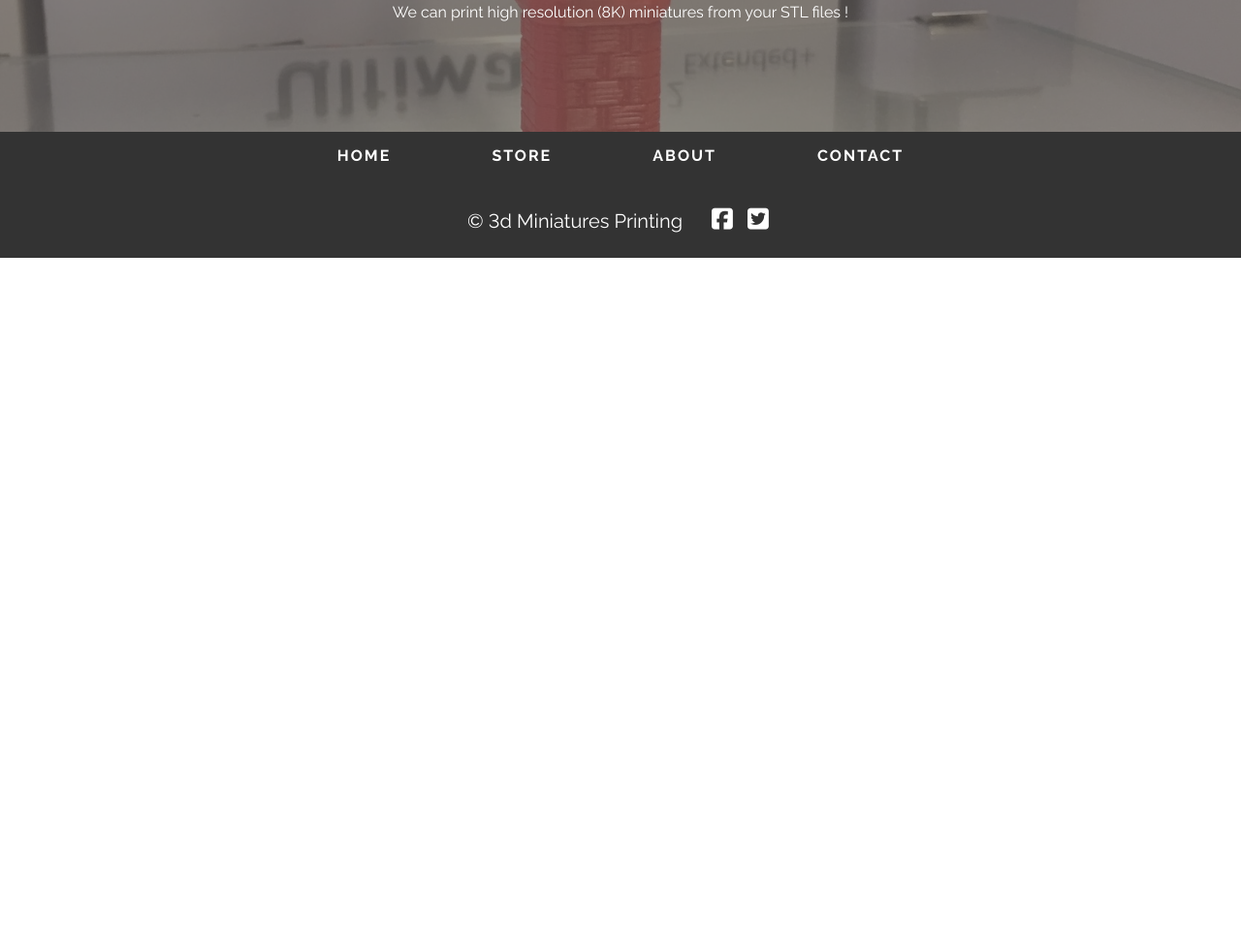
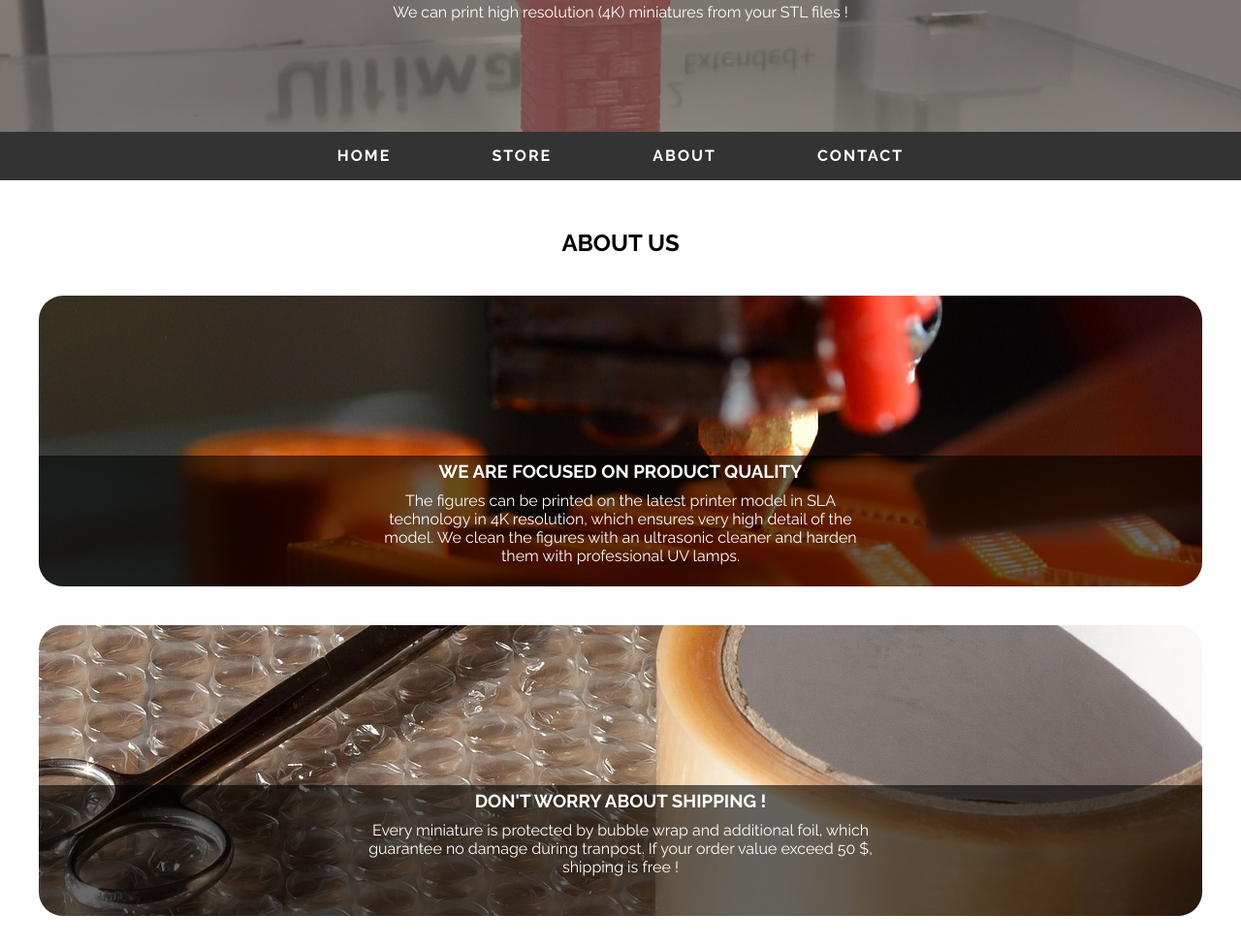
Before and after one commit to Michal-Hildebrandt/3dMiniaturePrintingWebsite, a plain HTML site: page index.html in a window 1280 px wide. Shown: the part 164-1140 px from the top of the page at 97% size. Before the commit the page ends 800 px from the top, so only its background shows below. Drawn offline with Linux system fonts and the light colour scheme.

Commit message:
added main section

```diff
--- a/css/main.css
+++ b/css/main.css
@@ -65,6 +65,57 @@ body {
 	background-color: rgba(92, 86, 86, 0.679);
 }
 
+main {
+	margin: 50px auto;
+	width: 1200px;
+}
+
+main h2 {
+	margin-bottom: 30px;
+	text-transform: uppercase;
+	text-align: center;
+}
+
+.about-us-box {
+	position: relative;
+	height: 300px;
+	margin: 40px 0;
+	background-attachment: fixed;
+	background-position: center;
+	border-radius: 25px;
+	overflow: hidden;
+}
+
+.top {
+	background-image: url('../img/quality.jpg');
+}
+.middle {
+	background-image: url('../img/foil.jpg');
+}
+.bottom {
+	background-image: url('../img/print.jpg');
+}
+.about-us-text {
+	position: absolute;
+	top: 50%;
+	left: 50%;
+	transform: translate(-50%, 0%);
+	bottom: 20px;
+	padding: 20px 40px;
+	text-align: center;
+	color: #fff;
+}
+.about-us-text h3 {
+	margin-bottom: 10px;
+	text-transform: uppercase;
+}
+.about-us-bg {
+	position: absolute;
+	bottom: 0;
+	height: 45%;
+	width: 100%;
+	background-color: rgba(0, 0, 0, 0.6);
+}
 footer {
 	height: 80px;
 	line-height: 80px;
--- a/index.html
+++ b/index.html
@@ -24,7 +24,7 @@
 				<div class="header-text">
 					<h1>3D Miniatures Printing</h1>
 					<p>
-						We can print high resolution (8K) miniatures from your STL files !
+						We can print high resolution (4K) miniatures from your STL files !
 					</p>
 				</div>
 			</div>
@@ -37,7 +37,42 @@
 				<li class="nav-item"><a href="#">Contact</a></li>
 			</ul>
 		</nav>
-		<main></main>
+		<main>
+			<h2>About us</h2>
+			<div class="about-us-box top">
+				<div class="about-us-bg"></div>
+				<div class="about-us-text">
+					<h3>We are focused on product quality</h3>
+					<p>
+						The figures can be printed on the latest printer model in SLA
+						technology in 4K resolution, which ensures very high detail of the
+						model. We clean the figures with an ultrasonic cleaner and harden
+						them with professional UV lamps.
+					</p>
+				</div>
+			</div>
+			<div class="about-us-box middle">
+				<div class="about-us-bg"></div>
+				<div class="about-us-text">
+					<h3>Don't worry about shipping !</h3>
+					<p>
+						Every miniature is protected by bubble wrap and additional foil,
+						which guarantee no damage during tranpost. If your order value
+						exceed 50 $, shipping is free !
+					</p>
+				</div>
+			</div>
+			<div class="about-us-box bottom">
+				<div class="about-us-bg"></div>
+				<div class="about-us-text">
+					<h3>We can change scale your ordered miniature</h3>
+					<p>
+						If your provided STL model allows it - we can rescale your print
+						from 28 mm to over 150 mm !
+					</p>
+				</div>
+			</div>
+		</main>
 		<footer>
 			<p>
 				&copy; 3d Miniatures Printing
```
Also changed, not shown: img/foil.jpg (added), img/print.jpg (added), img/quality.jpg (added).
